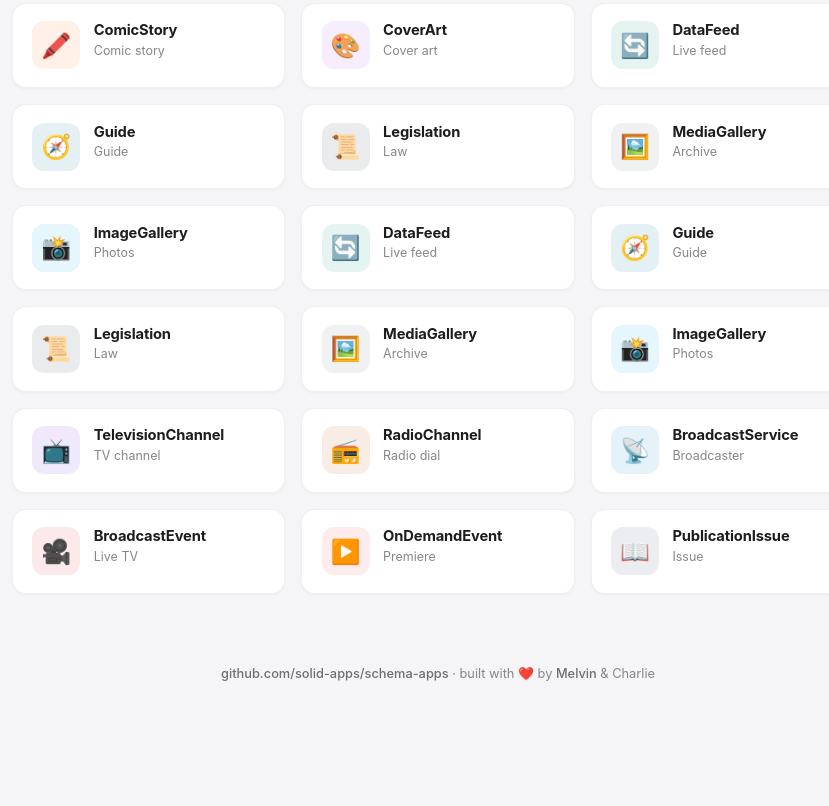
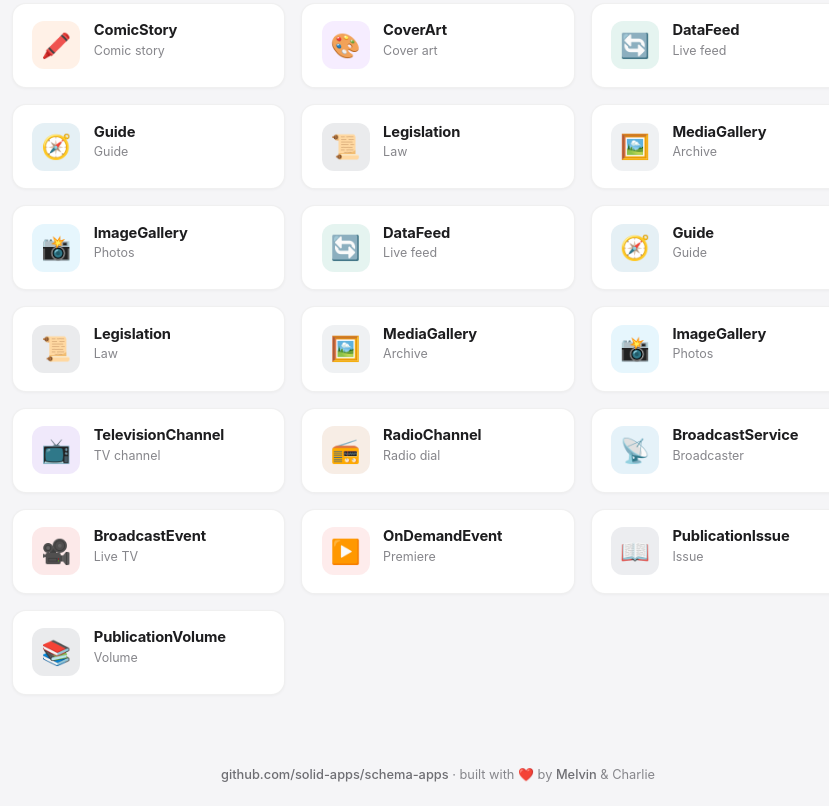
Before and after one commit to solid-apps/schema-apps, a website: page index.html in a window 1280 px wide. Shown: the part 9347-10153 px from the top of the page, without its empty margins (202-1031 px from the left). Before the commit the page ends 10052 px from the top, so only its background shows below. Drawn offline with Linux system fonts and the light colour scheme.

Commit message:
schema-apps: gallery entry for PublicationVolume

```diff
--- a/index.html
+++ b/index.html
@@ -465,6 +465,7 @@ const APPS = [
   { file: "broadcast-event.html", name: "BroadcastEvent", icon: "🎥", accent: "#dc2626", tag: "Live TV" },
   { file: "on-demand-event.html", name: "OnDemandEvent", icon: "▶️", accent: "#ef4444", tag: "Premiere" },
   { file: "publication-issue.html", name: "PublicationIssue", icon: "📖", accent: "#475569", tag: "Issue" },
+  { file: "publication-volume.html", name: "PublicationVolume", icon: "📚", accent: "#334155", tag: "Volume" },
 ];
 
 const grid = document.getElementById("grid");
```
